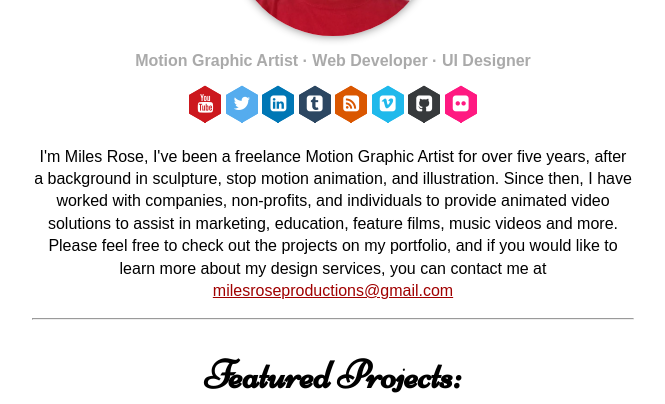
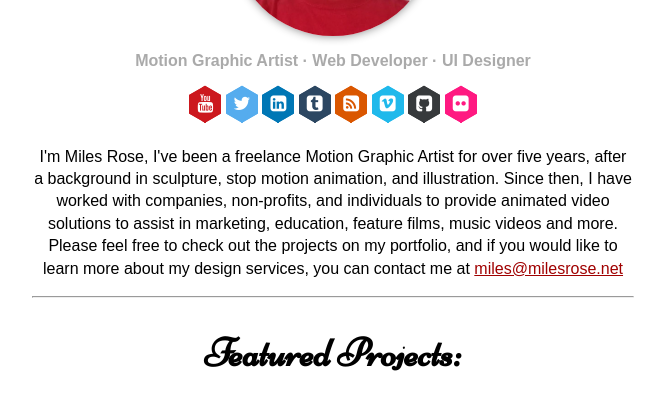
Before and after one commit to MilesOfRoses/my-jekyll, a Jekyll site: the page built from index.html, in a window 1280 px wide and 900 px high, scrolled down 336 px, cut to the strip 0-404 px from the top of the window. Shown: the whole strip, without its empty margins (307-972 px from the left). Built offline with Jekyll 4.4.1, drawn with Linux system fonts in a browser that asks for light colours.

Commit message:
changed email to miles@milesrose.net

```diff
--- a/index.html
+++ b/index.html
@@ -18,7 +18,7 @@ priority: 1.0
 	<a href="https://www.flickr.com/photos/146669889@N04/albums"><span class="hb hb-xs spin-icon"><i class="fa fa-flickr"></i></span></a>		<!--  Extra Small Buttons spin  End -->
 </div><!-- /.container -->
 <p id="bio">I'm Miles Rose, I've been a freelance Motion Graphic Artist for over five years, after a background in sculpture, stop motion animation, and illustration. Since then, I have worked with companies, non-profits, and individuals to provide animated video solutions to assist in marketing, education, feature films, music videos and more. Please feel free to check out the projects on my portfolio, and if you would like to learn more about my design services, you can contact me at
-<a href="mailto:milesroseproductions@gmail.com" class="redlink">milesroseproductions@gmail.com</a></p>
+<a href="mailto:miles@milesrose.net" class="redlink">miles@milesrose.net</a></p>
 <hr>
 
 <h1 class="centerText">Featured Projects:</h1>
```
